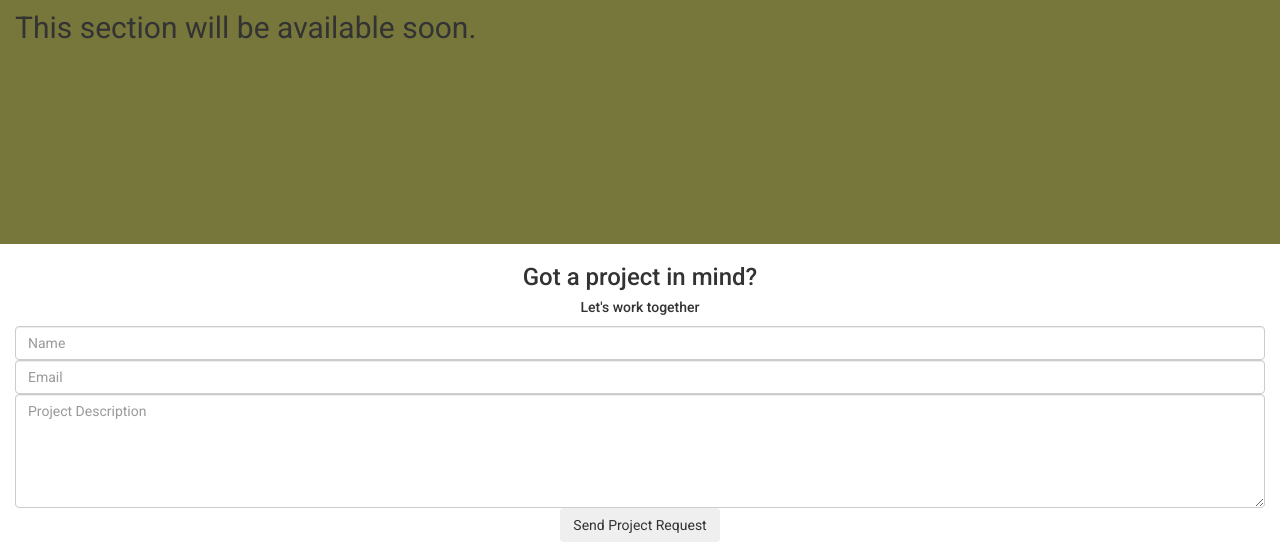
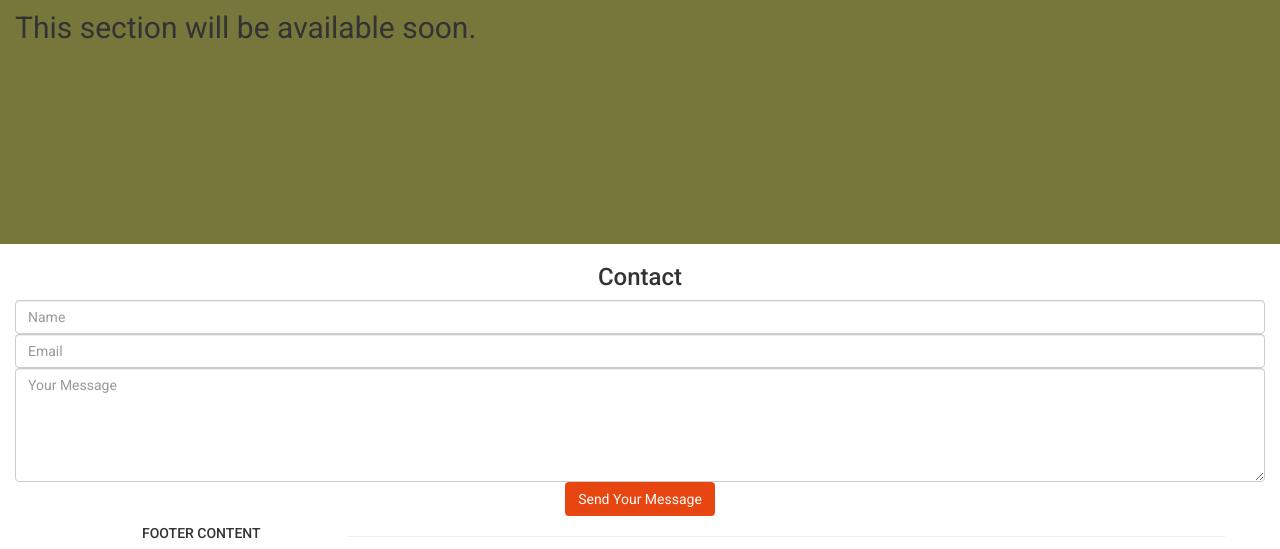
Before and after one commit to Code-Institute-Submissions/milestoneProject-1, a plain HTML site: page index.html in a window 1280 px wide. Shown: the part 2565-3114 px from the top of the page. Drawn offline with nearby package versions, Linux system fonts and the light colour scheme.

Commit message:
styling the contact section

```diff
--- a/index.html
+++ b/index.html
@@ -138,7 +138,7 @@
     <!--Video section-->
     <div id="video" class="container-fluid padding-rem">
         <div class="row video">
-            <div class="col-sm-8 padding-rem video-bg">
+            <div class="col-xs-12 col-sm-8 padding-rem video-bg">
                 <h2>Video</h2>
                 <iframe width="550" height="300" src="https://www.youtube.com/embed/eRKZ2leZ6Lc">Florin Salam video</iframe>
             </div>
@@ -164,22 +164,19 @@
     <!--Contact section-->
     <div id="contact" class="container-fluid">
         <div class="row">
-            <section class="container-fluid">
-                <div class="bg-color-contact">
+            <div class="col-sm-12">
                 <div>
-                    <h3 class="contact-heading uppercase text-center">Got a project in mind?</h3>
-                    <h5 class="uppercase text-center">Let's work together</h5>
+                    <h3 class="text-center">Contact</h3>
                 </div>
-                <div class="center form">
+                <div class="form">
                     <form>
                         <input type="text" name="name" class="form-control" id="fullname" placeholder="Name" required/>
                         <input type="text" name="emailaddress" class="form-control" id="emailaddress" placeholder="Email" required/>
-                        <textarea rows="5" name="projectsummary" class="form-control" id="projectsummary" placeholder="Project Description" required></textarea>
-                        <button type="submit" class="btn btn-secondary center-block">Send Project Request</button>
+                        <textarea rows="5" name="projectsummary" class="form-control" id="projectsummary" placeholder="Your Message" required></textarea>
+                        <button type="submit" class="btn btn-secondary center-block">Send Your Message</button>
                     </form>
                 </div>
             </div>
-            </section>
         </div>
     </div>
 
--- a/style.css
+++ b/style.css
@@ -213,9 +213,9 @@ body {
 
 /*--------------------Contact Section*/
 
-.contact {
-    height: 300px;
-    background-color: #6c99cc;
+button[type="submit"] {
+    background-color: #e84610;
+    color: #fafafa;
 }
 
 /*-------------------------------------Media Queries */
```
